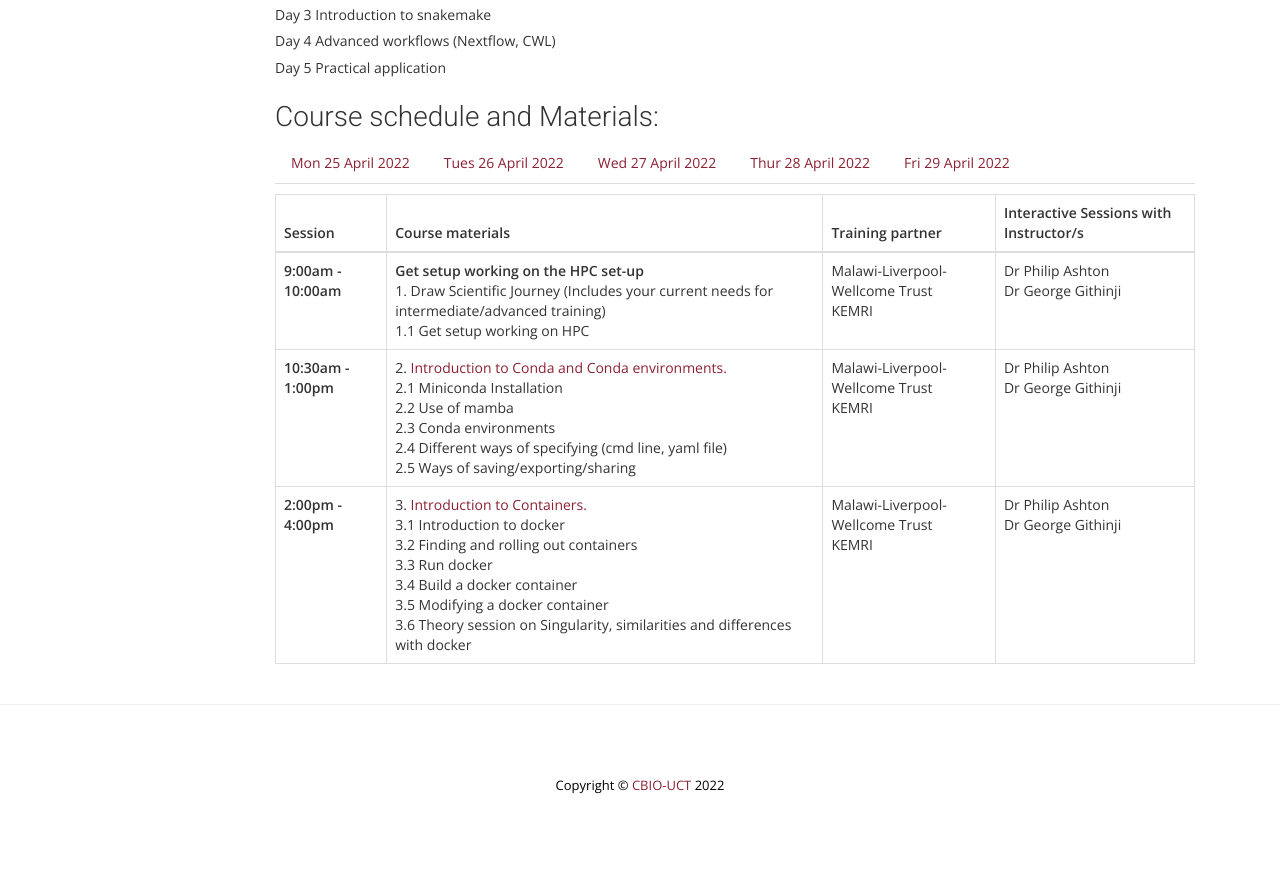
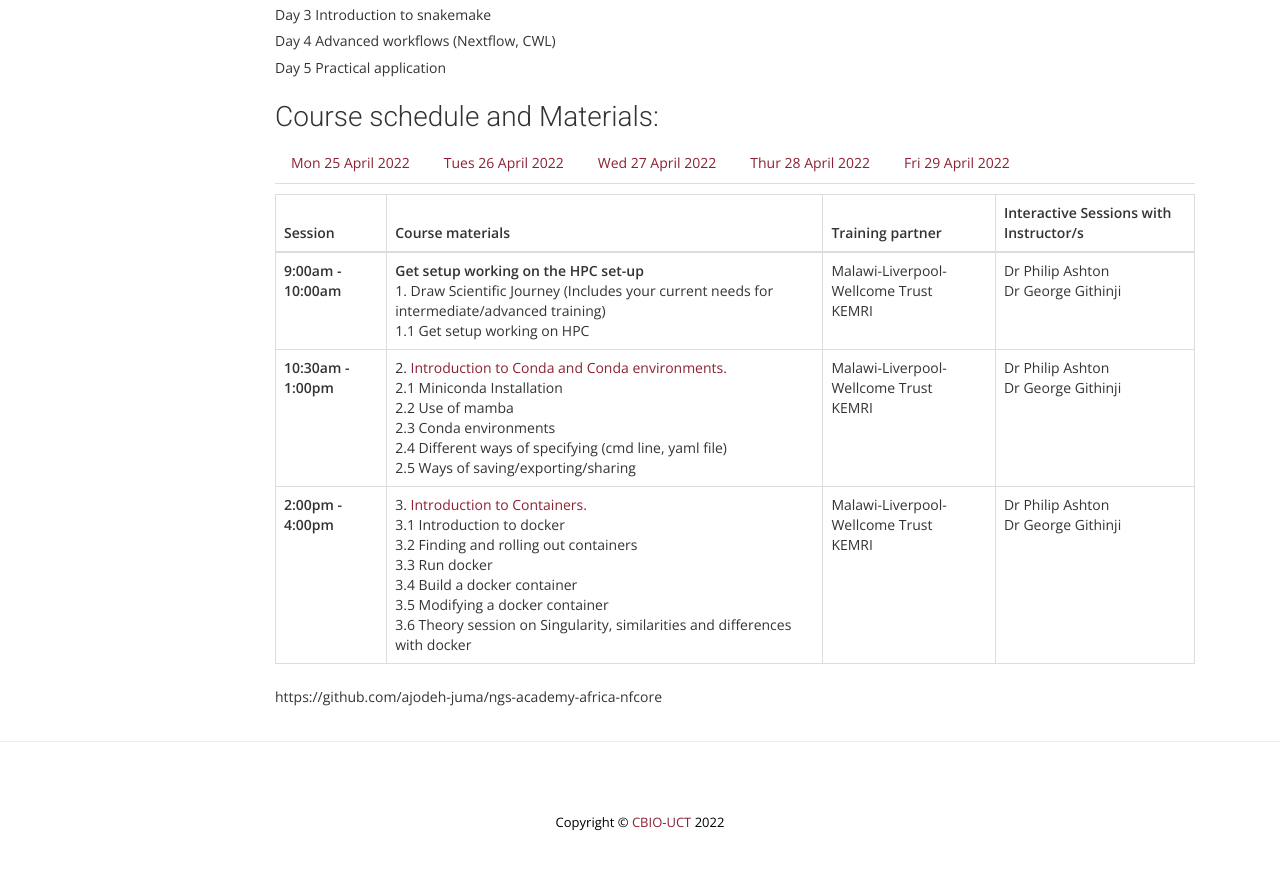
Before and after one commit to uct-cbio/ngs-academy, a Jekyll site: the page built from _posts/2022-04-13-Advanced-Training-Developing- Workflows.md, in a window 1280 px wide and 900 px high, scrolled down 1113 px. Shown: the top 870 px of the window. Built offline with Jekyll 4.4.1, drawn with Linux system fonts in a browser that asks for light colours; nearby versions of some CDN libraries; some web fonts are replaced; comment, search, counter and statistics services are not loaded; some of the changed lines change nothing that is shown.

Commit message:
added next flow

```diff
--- a/_posts/2022-04-13-Advanced-Training-Developing- Workflows.md
+++ b/_posts/2022-04-13-Advanced-Training-Developing- Workflows.md
@@ -428,7 +428,7 @@
      </th>
       <td>    <ul>
 <ol>
-  <li>3. Advanced workflows (Nextflow and Common Workflow Language)</li>
+  <li>3. Advanced workflows (Nextflow and Common Workflow Language) (<a href="https://github.com/ajodeh-juma/ngs-academy-africa-nfcore" target="_blank">Nextflow Exercises</a>)</li>
   <li>3.1 Compare and contrast with Snakemake</li>
    <li>3.2 Simple worklfows</li>
     <li>3.3 Using docker in worklfows</li>
@@ -488,3 +488,6 @@
 </table>  </p>
 	</div>
 </div>
+
+
+https://github.com/ajodeh-juma/ngs-academy-africa-nfcore
```
